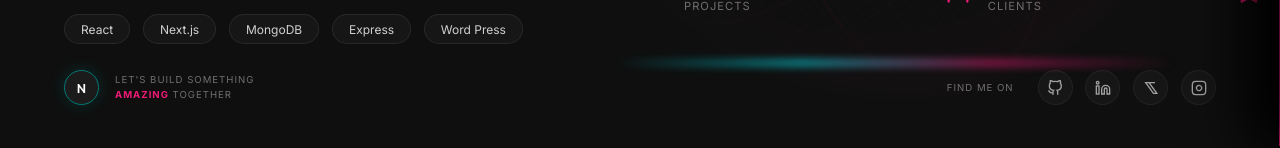
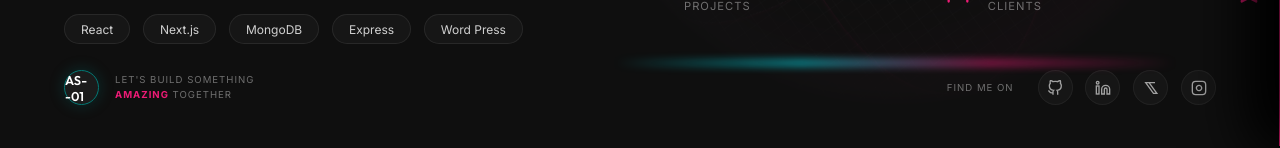
Before and after one commit to thearnab05/my-portfolio, a Next.js app: page / in a window 1280 px wide. Shown: the part 655-803 px from the top of the page. Built offline with nearby package versions, Linux system fonts and the light colour scheme.

Commit message:
just littering it

```diff
--- a/components/Hero.js
+++ b/components/Hero.js
@@ -107,7 +107,7 @@ export default function Hero({ onBeginMission }) {
 
       {/* Corner Overlays */}
       <div className="bottom-left-corner animate-fade-in delay-3">
-        <div className="avatar-n">N</div>
+        <div className="avatar-n">AS--01</div>
         <div className="corner-text">
           <span className="gray-text">LET'S BUILD SOMETHING</span>
           <br />
```
